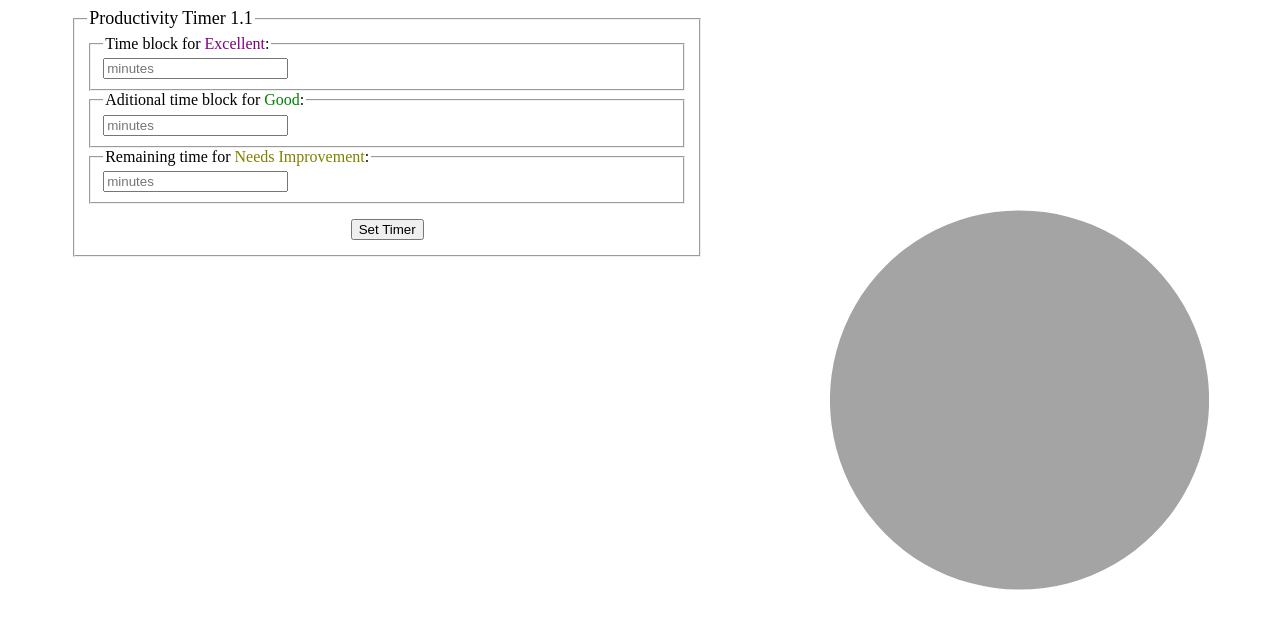
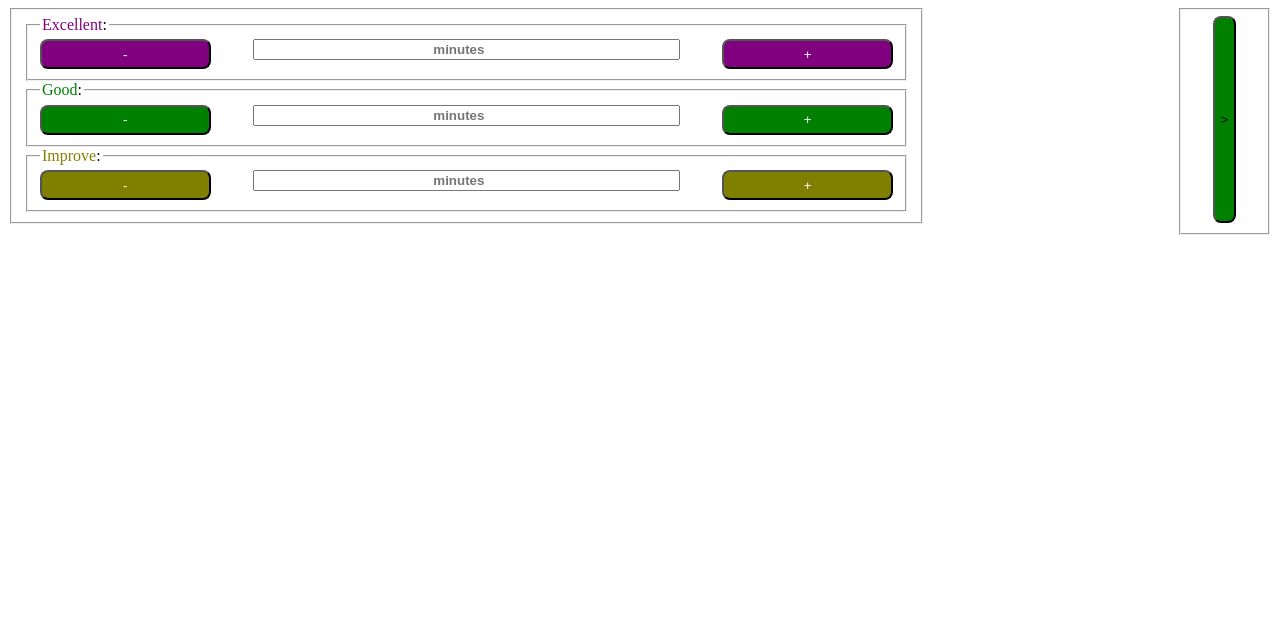
Before and after one commit to ellenjones/productive-timer, a plain HTML site: page index.html in a window 1280 px wide. Drawn offline with Linux system fonts and the light colour scheme.

Commit message:
modified gui to fit on 2.8in raspberrypi touch screen

```diff
--- a/index.html
+++ b/index.html
@@ -5,26 +5,34 @@
 	</head>
 	<body>
 		<div id="timeset">
-	    	<fieldset>
-	      		<legend style="font-size:large;">Productivity Timer 1.1</legend>
+	    	<fieldset class="mainFieldset">
 				<fieldset>
-		      		<legend>Time block for <span style="color:purple">Excellent</span>:</legend>
-				    <input type='number' id='setPreTarget' placeholder="minutes"/>
+		      		<legend><span style="color:purple">Excellent</span>:</legend>
+				    <button id="excellentMinus">-</button>
+				    <input type='number' id='setPreTarget' placeholder="minutes" autocomplete="off"/>
+				    <button id="excellentPlus">+</button>
 		      	</fieldset>
 				<fieldset>
-				 	<legend>Aditional time block for <span style="color:green">Good</span>:</legend>
-				    <input type='number' id='setTarget' placeholder="minutes"/>
+				 	<legend><span style="color:green">Good</span>:</legend>
+				    <button id="goodMinus">-</button>
+				    <input type='number' id='setTarget' placeholder="minutes" autocomplete="off"/>
+				    <button id="goodPlus">+</button>
 				</fieldset>
 				<fieldset>
-				    <legend>Remaining time for <span style="color:olive">Needs Improvement</span>:</legend>
-				    <input type='number' id='setPostTarget' placeholder="minutes"/>
+				    <legend><span style="color:olive">Improve</span>:</legend>
+				    <button id="improveMinus">-</button>
+				    <input type='number' id='setPostTarget' placeholder="minutes" autocomplete="off"/>
+				    <button id="improvePlus">+</button>
 		        </fieldset>
+			</fieldset>
+
+			<fieldset class="go">
 		        <span class='setTimer' >
-		        <button id='set'> Set Timer </button>
+		        <button id='set'>></button>
 		        </span>
 			  </fieldset>
 		</div>
-		<div class="timer">
+		<div class="timer" id="timer">
 		 	<svg class="rotate" viewbox="0 0 250 250">
 			    <path id="background" transform="translate(125,125)" d="M 0 0 v -125 A 125 125 1 1 1 -.01 -125 z" />
 			    <path id="preTarget" transform="translate(125, 125)" />
--- a/script.js
+++ b/script.js
@@ -4,8 +4,9 @@ var loader = document.getElementById('loader'),
   totalMinutes = 0;
 
 function setTime() {
-  document.getElementById('set').disabled = true;
-
+  //document.getElementById('set').disabled = true;
+  document.getElementById('timeset').style.display = "none";
+  document.getElementById('timer').style.display = "block";
   preTarget = document.getElementById('setPreTarget').value;
   target = document.getElementById('setTarget').value;
   postTarget = document.getElementById('setPostTarget').value;
@@ -82,6 +83,62 @@ function timer() {
 
 };
 
+document.getElementById('excellentMinus').onclick = function(){
+  field = document.getElementById('setPreTarget');
+  field.value = +field.value - 1;
+  if (field.value < 0)  {
+	field.value = 0
+	field.style.color = 'red';
+  };
+};
+
+document.getElementById('excellentPlus').onclick = function(){
+  field = document.getElementById('setPreTarget');
+  field.value = +field.value + 1;
+  if (field.value > 0) {
+	field.style.color = 'purple';
+  };
+};
+
+document.getElementById('goodMinus').onclick = function(){
+  field = document.getElementById('setTarget');
+  field.value = +field.value - 1;
+  if (field.value < 0)  {
+	field.value = 0
+	field.style.color = 'red';
+  };
+};
+
+document.getElementById('goodPlus').onclick = function(){
+  var field = document.getElementById('setTarget');
+  field.value = +field.value + 1;
+  if (field.value > 0) {
+	field.style.color = 'green';
+  };
+};
+
+document.getElementById('improveMinus').onclick = function(){
+  field = document.getElementById('setPostTarget');
+  field.value = +field.value - 1;
+  if (field.value < 0)  {
+	field.value = 0
+	field.style.color = 'red';
+  };
+};
+
+document.getElementById('improvePlus').onclick = function(){
+  var field = document.getElementById('setPostTarget');
+  field.value = +field.value + 1;
+  if (field.value > 0) {
+	field.style.color = 'olive';
+  };
+};
+
+document.getElementById('timer').onclick = function() {
+  location.reload();
+};
+
+
 /* Set Colored Sections and Start Timer */
 document.getElementById('set').onclick = function(){
   setTime();
--- a/style.css
+++ b/style.css
@@ -1,13 +1,107 @@
 #timeset {
+  width: 100%;
+}
+
+#excellentMinus{
+  height: 30px;
+  width: 20%;
+  padding: none;
+  background-color: purple;
+  float: left;
+  margin-right: 5%;
+  text-align: center;
+  color: white;
+  border-radius: 8px;
+}
+
+#excellentPlus{
+  height: 30px;
+  width: 20%;
+  padding: none ;
+  background-color: purple;
+  float: right;
+  margin-left: 5%;
+  text-align: center;
+  color: white;
+  border-radius: 8px;
+}
+
+#goodMinus{
+  height: 30px;
+  width: 20%;
+  padding: none;
+  background-color: green;
+  float: left;
+  margin-right: 5%;
+  text-align: center;
+  color: white;
+  border-radius: 8px;
+}
+
+#goodPlus{
+  height: 30px;
+  width: 20%;
+  padding: none ;
+  background-color: green;
+  float: right;
+  margin-left: 5%;
+  text-align: center;
+  color: white;
+  border-radius: 8px;
+}
+
+#improveMinus{
+  height: 30px;
+  width: 20%;
+  padding: none;
+  background-color: olive;
+  float: left;
+  margin-right: 5%;
+  text-align: center;
+  color: white;
+  border-radius: 8px;
+}
+
+#improvePlus{
+  height: 30px;
+  width: 20%;
+  padding: none ;
+  background-color: olive;
+  float: right;
+  margin-left: 5%;
+  text-align: center;
+  color: white;
+  border-radius: 8px;
+}
+
+input {
   width: 50%;
+  font-weight:bold;
+  text-align:center;
+}
+
+.mainFieldset {
+  width: 70%;
   float: left;
-  padding: 0 0 0 5%;
+}
+
+.go {
+  width: 5%;
+  float: right;
+  padding: none;
+  height: 207px;
+}
+
+#set {
+  padding: none;
+  background-color:green;
+  height:100%;
+  border-radius:8px;
 }
 
 .setTimer {
   display: block;
   text-align: center;
-  padding: 15px 15px 5px 15px;
 }
 
 .timer {
@@ -15,9 +109,10 @@
   margin: 0 auto;
   position: relative;
   border-radius: 100%;
-  width: 30%;
-  float: right;
+  width: 90%;
+  /*float: right;*/
   padding: 0 5%;
+  display: none;
 }
 
 .rotate {
```
